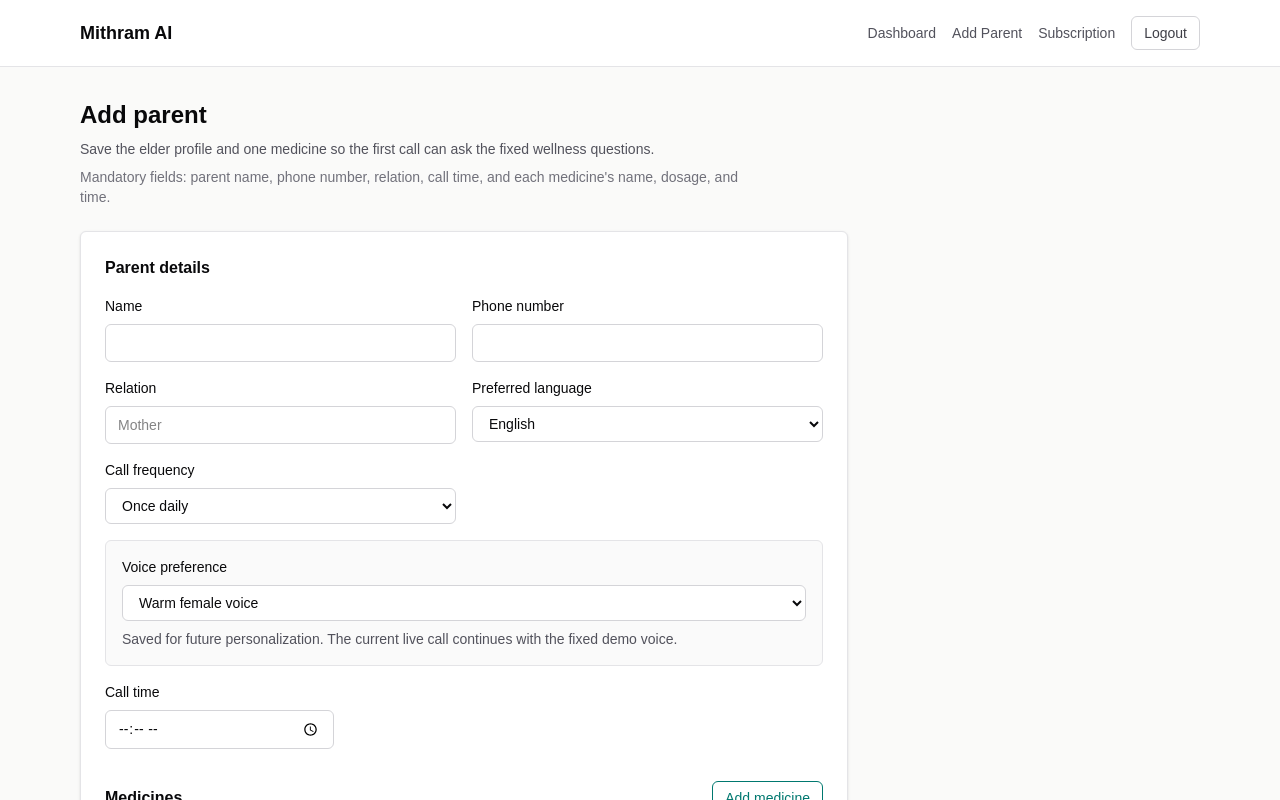
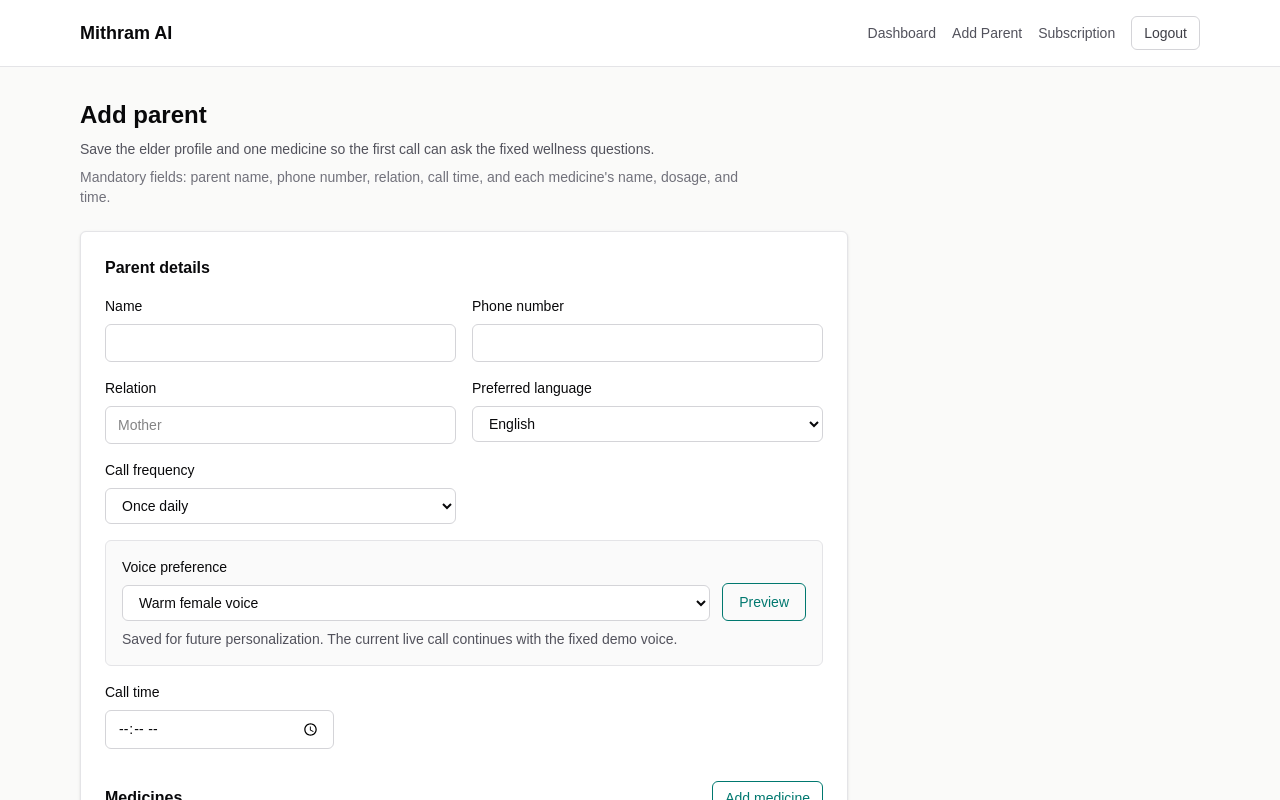
Before and after one commit to JishnuVijayan/Mithram_AI_Codex_Nightline, a Next.js app in the folder mithram_ai/: page /parents/new in a window 1280 px wide. Shown: the top 800 px of the page. Built offline with nearby package versions, Linux system fonts and the light colour scheme; sample sign-in values are in the browser's storage.

Commit message:
feat: add voice preview for parent setup

```diff
--- a/mithram_ai/app/parents/new/page.tsx
+++ b/mithram_ai/app/parents/new/page.tsx
@@ -7,6 +7,11 @@ import { useRouter } from "next/navigation";
 import { FormEvent, useEffect, useState } from "react";
 
 type CallFrequency = "1x_day" | "2x_day" | "3x_day";
+type VoicePreference =
+  | "warm_female"
+  | "calm_male"
+  | "slow_friendly"
+  | "clear_neutral";
 
 type MedicineRow = {
   id: number;
@@ -23,6 +28,8 @@ export default function NewParentPage() {
   const [error, setError] = useState("");
   const [callFrequency, setCallFrequency] =
     useState<CallFrequency>("1x_day");
+  const [voicePreference, setVoicePreference] =
+    useState<VoicePreference>("warm_female");
   const [medicineRows, setMedicineRows] = useState<MedicineRow[]>([{ id: 1 }]);
   const [questionRows, setQuestionRows] = useState<QuestionRow[]>([]);
   const [hasSecurityCodeExpiry, setHasSecurityCodeExpiry] = useState(true);
@@ -121,6 +128,36 @@ export default function NewParentPage() {
     router.push("/dashboard");
   }
 
+  function previewVoice() {
+    if (typeof window === "undefined" || !window.speechSynthesis) {
+      setError("Voice preview is not supported in this browser");
+      return;
+    }
+
+    setError("");
+    window.speechSynthesis.cancel();
+
+    const utterance = new SpeechSynthesisUtterance(
+      "Namaskaram, ithu Mithram AI aanu. Marunnu kazhicho? Sukham alle?",
+    );
+    const settings = getVoicePreviewSettings(voicePreference);
+
+    utterance.lang = "en-IN";
+    utterance.pitch = settings.pitch;
+    utterance.rate = settings.rate;
+
+    const voices = window.speechSynthesis.getVoices();
+    const preferredVoice =
+      voices.find((voice) => voice.lang === "en-IN") ??
+      voices.find((voice) => voice.lang.startsWith("en"));
+
+    if (preferredVoice) {
+      utterance.voice = preferredVoice;
+    }
+
+    window.speechSynthesis.speak(utterance);
+  }
+
   return (
     <AppShell>
       <div className="mb-6">
@@ -185,16 +222,20 @@ export default function NewParentPage() {
         </div>
 
         <div className="mt-4 rounded-md border border-zinc-200 bg-zinc-50 p-4">
+          <div className="flex flex-col gap-3 sm:flex-row sm:items-end">
             <label
-            className="block text-sm font-medium"
+              className="block flex-1 text-sm font-medium"
               htmlFor="voicePreference"
             >
               Voice preference
               <select
                 id="voicePreference"
                 name="voicePreference"
+                value={voicePreference}
+                onChange={(event) =>
+                  setVoicePreference(event.target.value as VoicePreference)
+                }
                 className="mt-2 w-full rounded-md border border-zinc-300 bg-white px-3 py-2 text-sm font-normal outline-none focus:border-teal-700"
-              defaultValue="warm_female"
               >
                 <option value="warm_female">Warm female voice</option>
                 <option value="calm_male">Calm male voice</option>
@@ -202,6 +243,14 @@ export default function NewParentPage() {
                 <option value="clear_neutral">Clear neutral voice</option>
               </select>
             </label>
+            <button
+              type="button"
+              onClick={previewVoice}
+              className="rounded-md border border-teal-700 px-4 py-2 text-sm font-medium text-teal-700 hover:bg-teal-50"
+            >
+              Preview
+            </button>
+          </div>
           <p className="mt-2 text-sm text-zinc-600">
             Saved for future personalization. The current live call continues
             with the fixed demo voice.
@@ -525,6 +574,20 @@ function getDefaultSecurityCodeExpiry() {
   return date.toISOString().slice(0, 10);
 }
 
+function getVoicePreviewSettings(voicePreference: VoicePreference) {
+  switch (voicePreference) {
+    case "calm_male":
+      return { pitch: 0.8, rate: 0.9 };
+    case "slow_friendly":
+      return { pitch: 1, rate: 0.75 };
+    case "clear_neutral":
+      return { pitch: 1, rate: 1 };
+    case "warm_female":
+    default:
+      return { pitch: 1.15, rate: 0.92 };
+  }
+}
+
 type FieldProps = {
   label: string;
   name: string;
```
Lines whose indentation alone changed are shown as unchanged.
